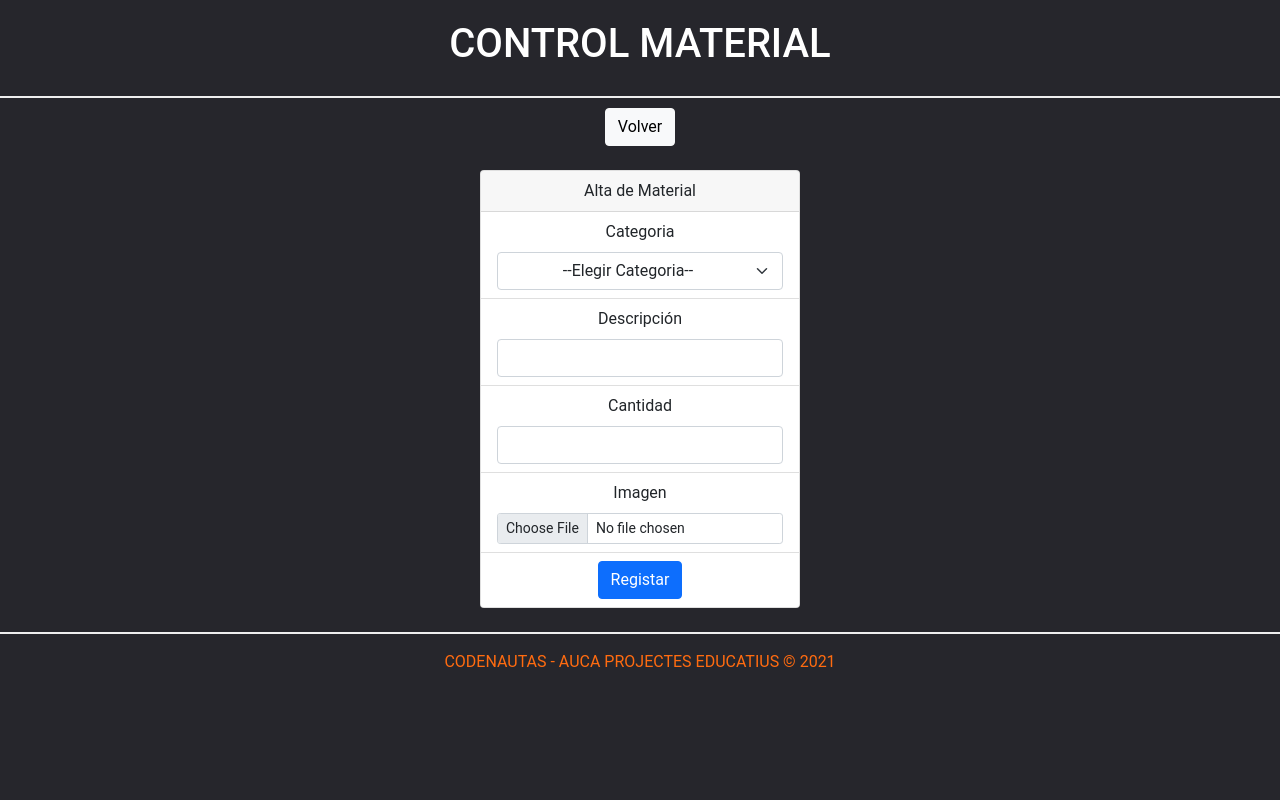
After one commit to marcos223467/ControlMaterial-1, a PHP site: page /altaMaterial.php in a window 1280 px wide. The commit adds this page. Run offline with PHP 8.4, Linux system fonts and the light colour scheme; some libraries are stand-ins or nearby versions.

Commit message:
Hecho el formulario de subir materiales, falta que se inserte la imagen

```diff
--- /dev/null
+++ b/altaMaterial.php
@@ -0,0 +1,91 @@
+<?php
+
+
+?>
+<html>
+    <head>
+        <meta charset="utf-8">
+        <meta name="viewport" content="width=device-width, initial-scale=1">
+        <link rel="shortcut icon" href="assets/img/favicon.ico" type="image/x-icon"/>
+        <title>Menú</title>
+        <script src="https://kit.fontawesome.com/39f1326549.js" crossorigin="anonymous"></script>
+        <!-- Bootstrap CSS -->
+        <link href="https://cdn.jsdelivr.net/npm/bootstrap@5.0.2/dist/css/bootstrap.min.css" rel="stylesheet" integrity="sha384-EVSTQN3/azprG1Anm3QDgpJLIm9Nao0Yz1ztcQTwFspd3yD65VohhpuuCOmLASjC" crossorigin="anonymous">
+        <link rel="stylesheet" type="text/css" href="assets/css/estilo.css">
+        <link rel="stylesheet" type="text/css" href="assets/css/avatar.css">
+
+        <!-- JQuery -->
+        <script src="https://ajax.googleapis.com/ajax/libs/jquery/3.6.0/jquery.min.js"></script>
+
+        <script>
+            function volver(event)
+            {
+                event.preventDefault();
+                window.location.href="menu.php";
+            }
+        </script>
+
+    </head>
+    <body style=" background-color: #26262c; background-size: cover;">
+        <?php require('vista/header.php'); ?>
+        <div>
+            <button type="button" class="btn btn-light" onclick="volver(event)">Volver</button>
+        </div>
+        <br>
+        <div class="alert alert-success alert-dismissible fade show" role="alert" id="alertG">
+            Material registrado con éxito!
+            <button type="button" class="btn-close" data-bs-dismiss="alert" aria-label="Close"></button>
+        </div>
+        <div class="alert alert-danger alert-dismissible fade show" role="alert" id="alertB">
+            El material no se ha podido registrar!
+            <button type="button" class="btn-close" data-bs-dismiss="alert" aria-label="Close"></button>
+        </div>
+
+        <div class="container">
+            <div class="row row-cols-1 row-cols-sm-1 row-cols-md-1 g-3">
+                <div class="col">
+                    <div class="card" style="width: 20rem; display: block; margin: 0 auto;">
+                        <div class="card-header">
+                            Alta de Material
+                        </div>
+                        <ul class="list-group list-group-flush">
+                            <li class="list-group-item">
+                                <label class="form-label">Categoria</label>
+                                <select class="form-select" style="text-align: center;" id="categoria">
+                                    <option value="">--Elegir Categoria--</option>
+                                    <option value="legos">Caja de Lego</option>
+                                    <option value="juegos_logica">Juegos de lógica</option>
+                                    <option value="kit_robotica">Kit de Robótica</option>
+                                    <option value="tablet">Tablet</option>
+                                    <option value="ordenador_portatil">Ordenador Portatil</option>
+                                    <option value="robot">Robot</option>
+                                    <option value="varios">Varios</option>
+                                </select>
+                            </li>
+                            <li class="list-group-item">
+                                <label class="form-label">Descripción</label>
+                                <input type="text" id="descripcion" class="form-control"/>
+                            </li>
+                            <li class="list-group-item">
+                                <label class="form-label">Cantidad</label>
+                                <input type="number" class="form-control" id="cantidad"/>
+                            </li>
+                            <li class="list-group-item">
+                                <label class="form-label">Imagen</label>
+                                <input class="form-control form-control-sm" type="file" id="imagen">
+                            </li>
+                            <li class="list-group-item">
+                                <button type="button" class="btn btn-primary" id="btn">Registar</button>
+                            </li>
+                        </ul>
+                    </div>
+                </div>
+            </div>
+        </div>
+        <script src="https://code.jquery.com/jquery-3.6.0.min.js" integrity="sha256-/xUj+3OJU5yExlq6GSYGSHk7tPXikynS7ogEvDej/m4=" crossorigin="anonymous"></script>
+        <script src="./js/insertarMaterial.js"></script>
+        <br>
+
+        <?php require('vista/footer.php'); ?>
+    </body>
+</html>
--- /dev/null
+++ b/js/insertarMaterial.js
@@ -0,0 +1,41 @@
+$(document).ready(function() {
+    $("#alertG").hide();
+    $("#alertB").hide();
+    $('#btn').click(function(){
+        let categoria = $("#categoria").val();
+        let descripcion = $("#descripcion").val();
+        let cantidad = $("#cantidad").val();
+        let imagen = document.getElementById("imagen");
+        let extension = imagen.files[0].name.split('.').pop();
+        let filename = (Math.random()+1).toString(36).substring(2) + '.' + extension;
+        const formData = new FormData();
+        formData.append('img', imagen.files[0], filename);
+
+        fetch('./controller/subirImg.php', {
+            method: 'post',
+            body: JSON.stringify({file: formData})
+        });
+
+        $.ajax({
+            url:"controller/altaMaterial.php",
+            type: "POST",
+            data:{
+                categoria: categoria,
+                descripcion: descripcion,
+                cantidad: cantidad,
+                imagen: filename
+            },
+            success: function(data){
+                setTimeout(function(){
+                    console.log(data);
+                    $("#alertG").show();
+                    $("#categoria").val("");
+                    $("#descripcion").val("");
+                    $("#cantidad").val("");
+                    document.getElementById("imagen").value = null;
+                }, 500);
+            },
+        });
+
+    });
+});
--- a/menu.php
+++ b/menu.php
@@ -96,7 +96,7 @@
 
                     <div class="col">
 
-                        <a href=""><div class="card mx-auto" style="background-color: #2484c6; height:120px;">
+                        <a href="altaMaterial.php"><div class="card mx-auto" style="background-color: #2484c6; height:120px;">
                             <div class="card-header">
                             <h3><i class="fas fa-solid fa-tablet" style="color: #e6e6e6"></i></h3>
                         </div>
```
Also changed, not shown: controller/altaMaterial.php (added, +23 -0 lines), controller/subirImg.php (added, +31 -0 lines), imagenes/readme.txt (added).
